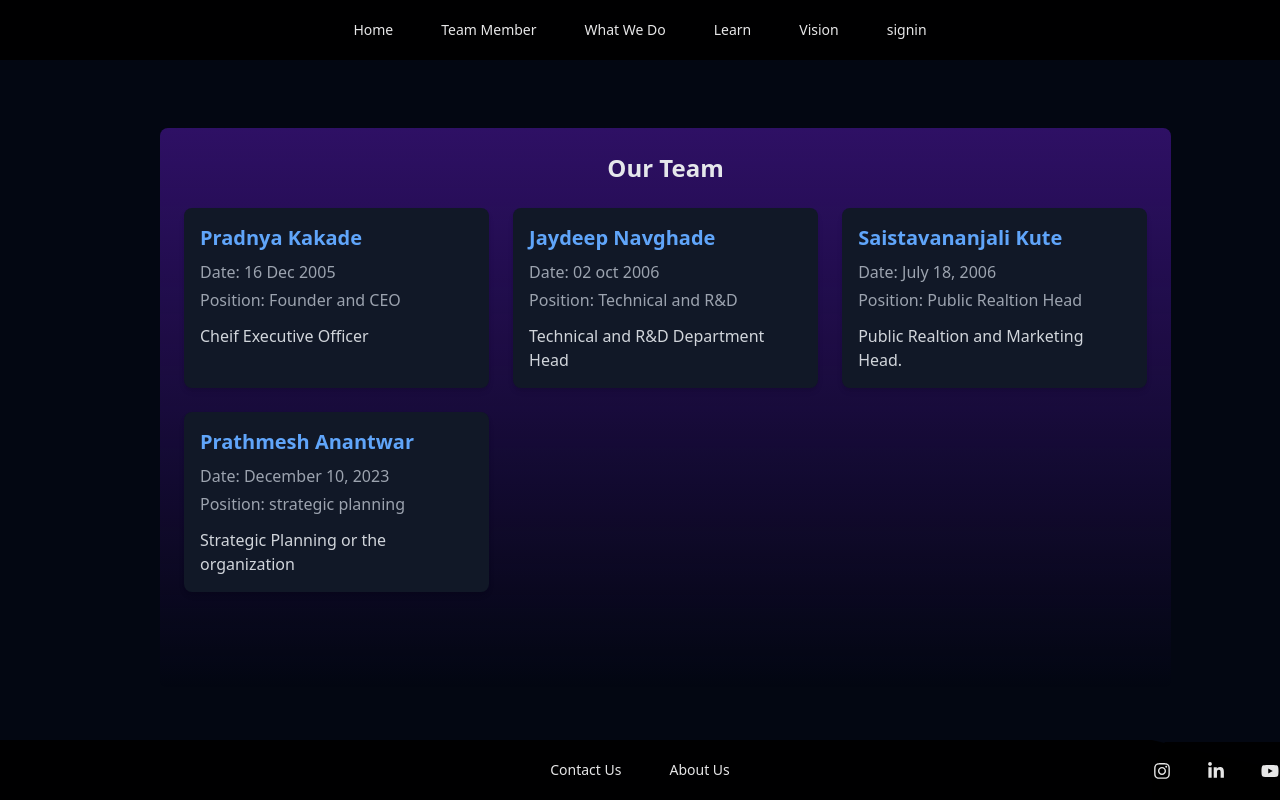
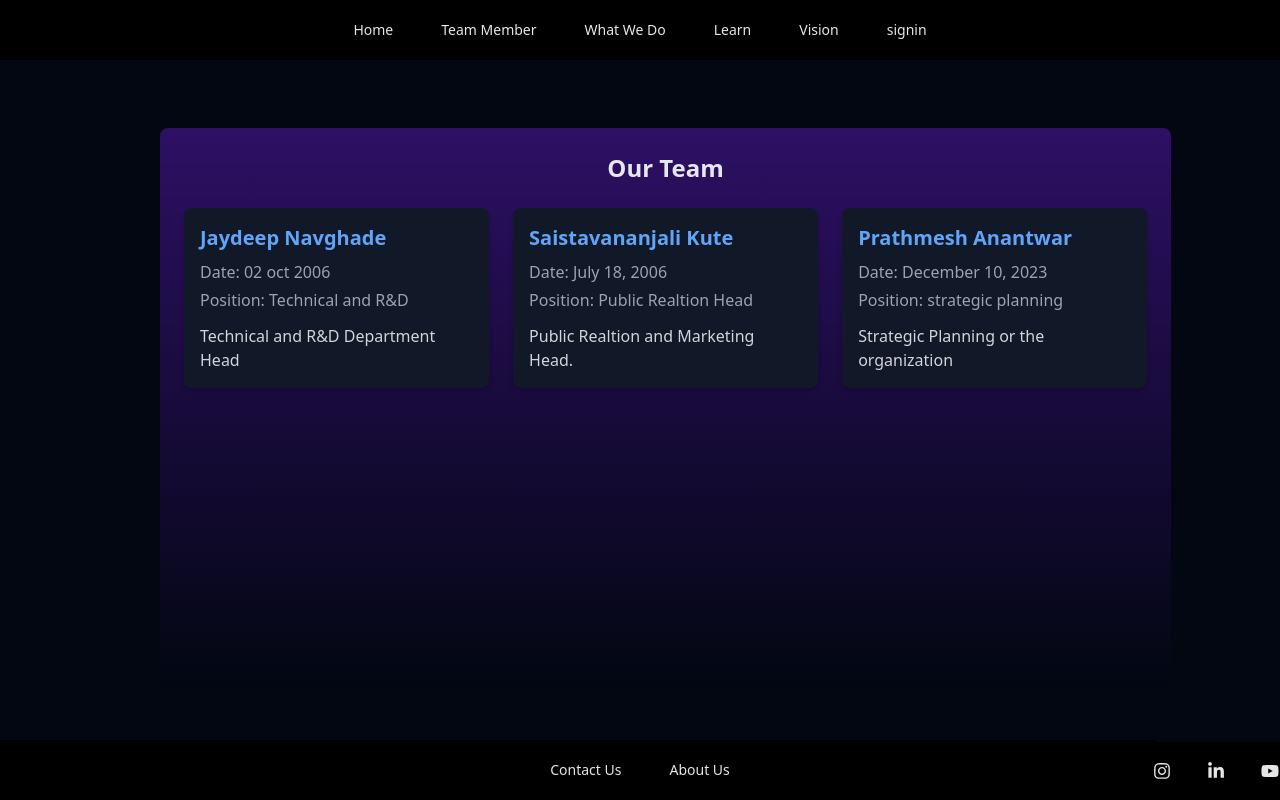
Before and after one commit to Ironman3580/bodhvriksha, a React (Vite) app: page /#/team in a window 1280 px wide. Built offline with nearby package versions, Linux system fonts and the light colour scheme.

Commit message:
Update TeamData.js

```diff
--- a/src/data/TeamData.js
+++ b/src/data/TeamData.js
@@ -1,32 +1,27 @@
 
 export const TeamData = [
-  {
+
+    {
       id: 1,
-      name: 'Pradnya Kakade',
-      date: '16 Dec 2005',
-      domain: 'Founder and CEO',
-      description: 'Cheif Executive Officer'
-    },
-    {
-      id: 2,
       name: 'Jaydeep Navghade',
       date: '02 oct 2006',
       domain: 'Technical and R&D',
       description: 'Technical and R&D Department Head'
     },
     {
-      id: 3,
+      id: 2,
       name: 'Saistavananjali Kute',
       date: 'July 18, 2006',
       domain: 'Public Realtion Head',
       description: 'Public Realtion and Marketing Head.'
     },
     {
-      id: 4,
+      id: 3,
       name: 'Prathmesh Anantwar',
       date: 'December 10, 2023',
       domain: 'strategic planning',
       description: 'Strategic Planning or the organization'
     },
 
+
 ];
```
